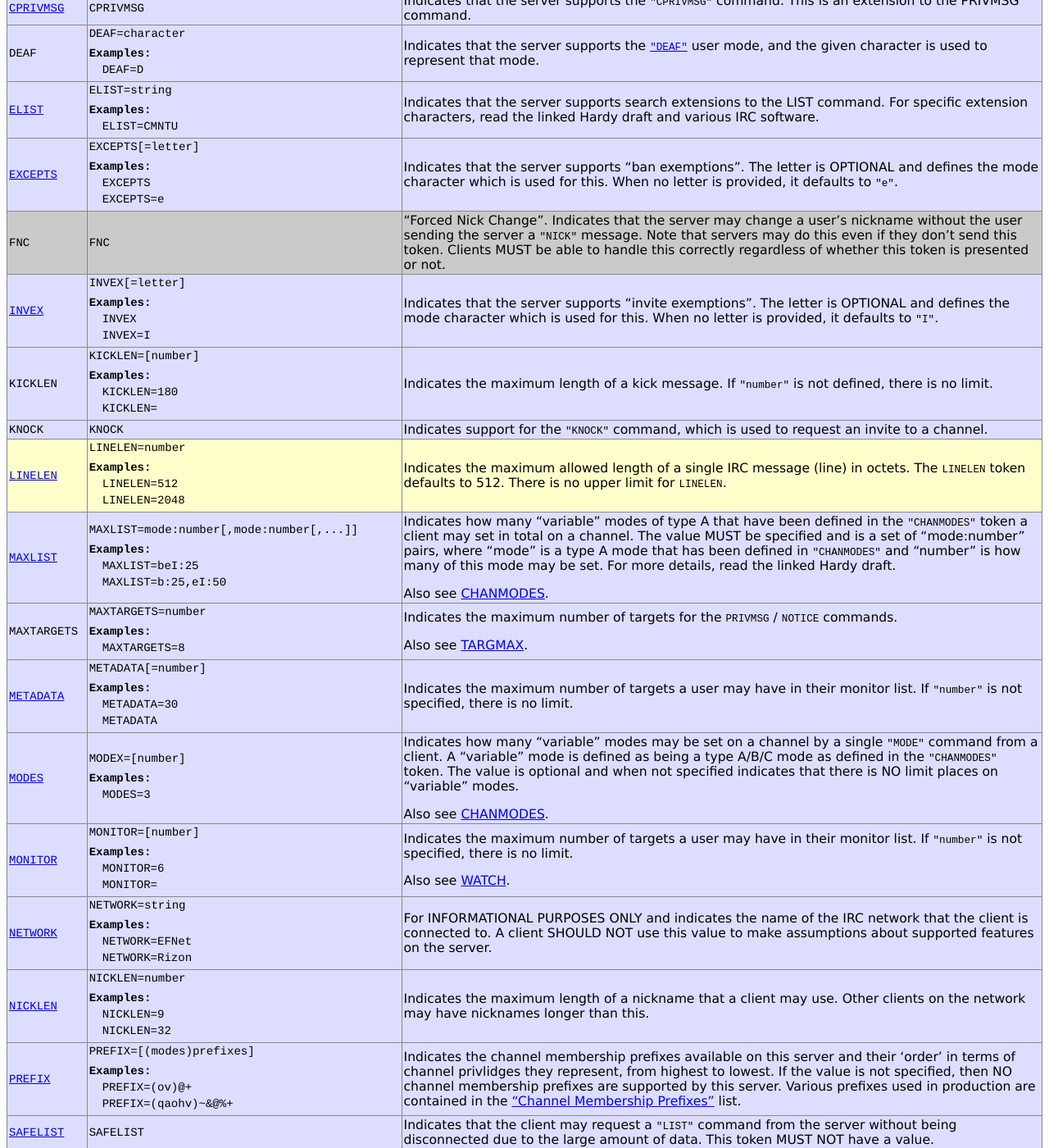
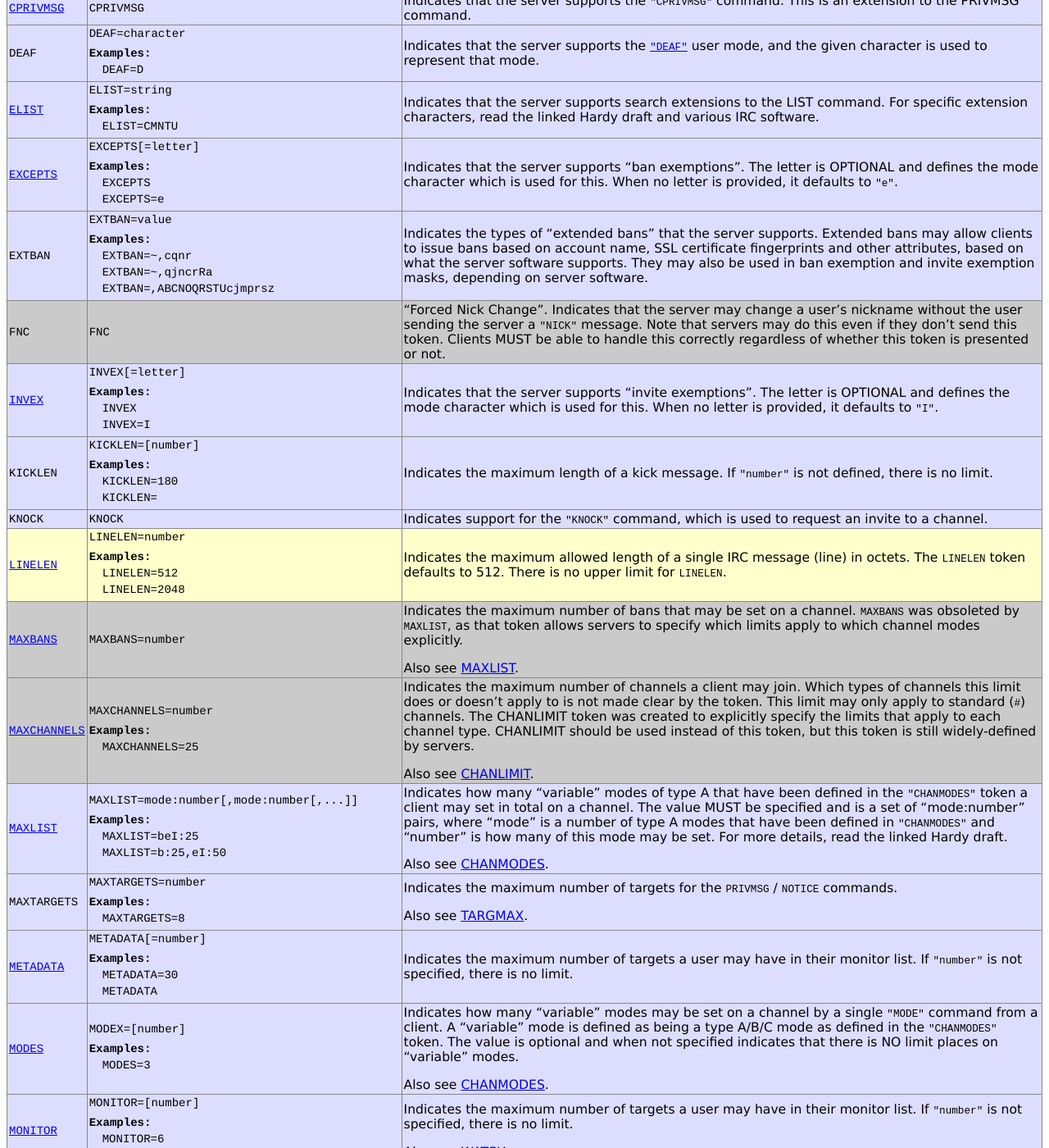
Before and after one commit to ircdocs/irc-defs, a Jekyll site: the page built from defs/isupport.html, in a window 1280 px wide and 1400 px high, scrolled down 807 px. Shown: the whole window at 82% size. Built offline with Jekyll 4.4.1, drawn with Linux system fonts in a browser that asks for light colours; some of the changed text lies outside the part shown.

Commit message:
isupport: Add some docs for missing, decently-widespread tokens

```diff
--- a/_data/isupport.yaml
+++ b/_data/isupport.yaml
@@ -11,7 +11,7 @@
 
 file_info:
     type: "isupport"
-    revision: "0.10"
+    revision: "0.11"
 
 # The following information is used to create pretty HTML page and tables
 
@@ -203,6 +203,22 @@ values:
             - "EXCEPTS=e"
 
     -
+        name: EXTBAN
+        format: "EXTBAN=value"
+        information:
+        comment: >
+            Indicates the types of "extended bans" that the server supports.
+            Extended bans may allow clients to issue bans based on account
+            name, SSL certificate fingerprints and other attributes, based on
+            what the server software supports. They may also be used in ban
+            exemption and invite exemption masks, depending on server software.
+
+        examples:
+            - "EXTBAN=~,cqnr"
+            - "EXTBAN=~,qjncrRa"
+            - "EXTBAN=,ABCNOQRSTUcjmprsz"
+
+    -
         name: FNC
         format: "FNC"
         comment: >
@@ -261,6 +277,39 @@ values:
         proposed: true
 
     -
+        name: MAXBANS
+        format: "MAXBANS=number"
+        information: "https://tools.ietf.org/html/draft-hardy-irc-isupport-00"
+        comment: >
+            Indicates the maximum number of bans that may be set on a channel.
+
+            `MAXBANS` was obsoleted by `MAXLIST`, as that token allows servers
+            to specify which limits apply to which channel modes explicitly.
+
+        seealso: "MAXLIST"
+        obsolete: true
+
+    -
+        name: MAXCHANNELS
+        format: "MAXCHANNELS=number"
+        information: "https://tools.ietf.org/html/draft-hardy-irc-isupport-00"
+        comment: >
+            Indicates the maximum number of channels a client may join. Which
+            types of channels this limit does or doesn't apply to is not made
+            clear by the token. This limit may only apply to standard (`#`)
+            channels.
+
+            The CHANLIMIT token was created to explicitly specify the limits
+            that apply to each channel type. CHANLIMIT should be used instead
+            of this token, but this token is still widely-defined by servers.
+
+        examples:
+            - "MAXCHANNELS=25"
+
+        obsolete: true
+        seealso: "CHANLIMIT"
+
+    -
         name: MAXLIST
         format: "MAXLIST=mode:number[,mode:number[,...]]"
         information: "https://tools.ietf.org/html/draft-hardy-irc-isupport-00"
@@ -268,9 +317,9 @@ values:
             Indicates how many "variable" modes of type A that have been
             defined in the `"CHANMODES"` token a client may set in total on a
             channel. The value MUST be specified and is a set of "mode:number"
-            pairs, where "mode" is a type A mode that has been defined in
-            `"CHANMODES"` and "number" is how many of this mode may be set.
-            For more details, read the linked Hardy draft.
+            pairs, where "mode" is a number of type A modes that have been
+            defined in `"CHANMODES"` and "number" is how many of this mode may
+            be set. For more details, read the linked Hardy draft.
 
         examples:
             - "MAXLIST=beI:25"
@@ -487,6 +536,18 @@ values:
         proposed: true
 
     -
+        name: WALLCHOPS
+        format: "WALLCHOPS"
+        information:
+        comment: >
+            Indicates that the server supports messaging channel operators.
+            This command has been obsoleted by the `"STATUSMSG"` token, and the
+            `"STATUSMSG"` token seems to by more widely used.
+
+        seealso: "STATUSMSG"
+        obsolete: true
+
+    -
         name: WATCH
         format: "WATCH=number"
         information: "https://tools.ietf.org/html/draft-hardy-irc-isupport-00"
```
